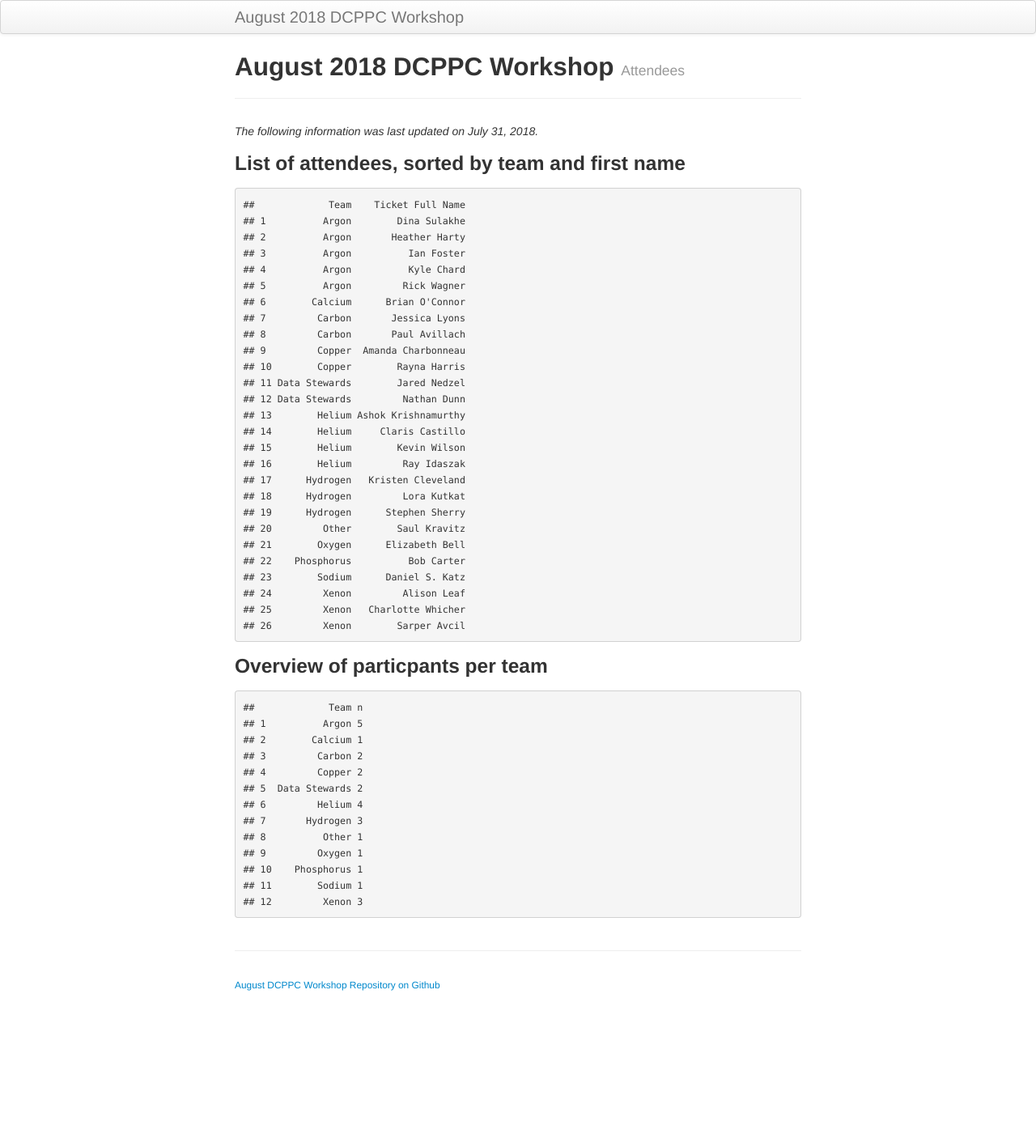
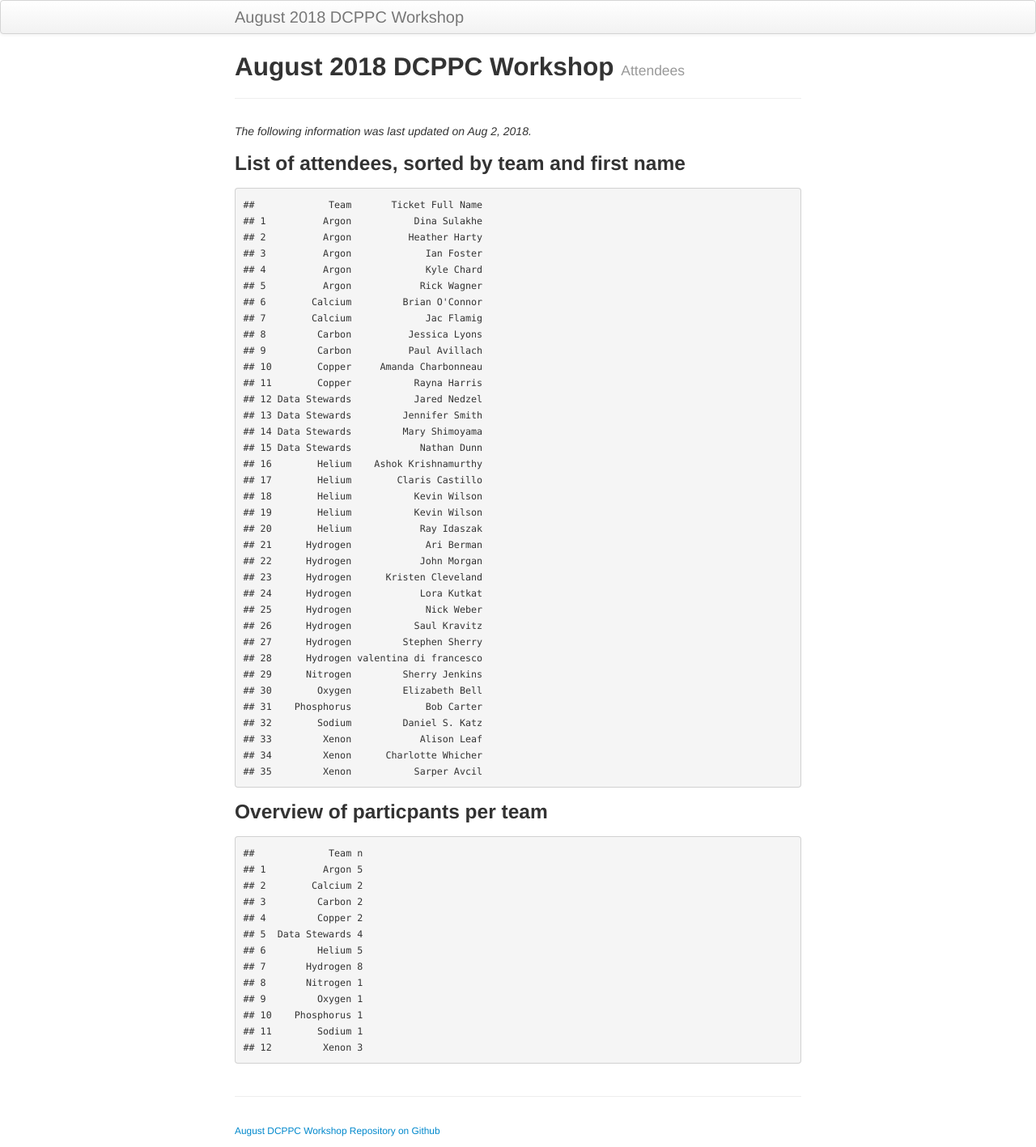
Before and after one commit to dcppc/2018-august-workshop, a Jekyll site: the page built from docs/attendees.md, in a window 1280 px wide. Shown: the whole page at 81% size. Built offline with Jekyll 4.4.1, drawn with Linux system fonts in a browser that asks for light colours; before the commit the page ends 1237 px from its top, so only the background shows below that.

Commit message:
attendees

```diff
--- a/docs/attendees.md
+++ b/docs/attendees.md
@@ -5,49 +5,58 @@ tagline: Attendees
 
 ---
 
-*The following information was last updated on July 31, 2018.*
+*The following information was last updated on Aug 2, 2018.*
 
 ### List of attendees, sorted by team and first name
 
-    ##             Team    Ticket Full Name
-    ## 1          Argon        Dina Sulakhe
-    ## 2          Argon       Heather Harty
-    ## 3          Argon          Ian Foster
-    ## 4          Argon          Kyle Chard
-    ## 5          Argon         Rick Wagner
-    ## 6        Calcium      Brian O'Connor
-    ## 7         Carbon       Jessica Lyons
-    ## 8         Carbon       Paul Avillach
-    ## 9         Copper  Amanda Charbonneau
-    ## 10        Copper        Rayna Harris
-    ## 11 Data Stewards        Jared Nedzel
-    ## 12 Data Stewards         Nathan Dunn
-    ## 13        Helium Ashok Krishnamurthy
-    ## 14        Helium     Claris Castillo
-    ## 15        Helium        Kevin Wilson
-    ## 16        Helium         Ray Idaszak
-    ## 17      Hydrogen   Kristen Cleveland
-    ## 18      Hydrogen         Lora Kutkat
-    ## 19      Hydrogen      Stephen Sherry
-    ## 20         Other        Saul Kravitz
-    ## 21        Oxygen      Elizabeth Bell
-    ## 22    Phosphorus          Bob Carter
-    ## 23        Sodium      Daniel S. Katz
-    ## 24         Xenon         Alison Leaf
-    ## 25         Xenon   Charlotte Whicher
-    ## 26         Xenon        Sarper Avcil
+    ##             Team       Ticket Full Name
+    ## 1          Argon           Dina Sulakhe
+    ## 2          Argon          Heather Harty
+    ## 3          Argon             Ian Foster
+    ## 4          Argon             Kyle Chard
+    ## 5          Argon            Rick Wagner
+    ## 6        Calcium         Brian O'Connor
+    ## 7        Calcium             Jac Flamig
+    ## 8         Carbon          Jessica Lyons
+    ## 9         Carbon          Paul Avillach
+    ## 10        Copper     Amanda Charbonneau
+    ## 11        Copper           Rayna Harris
+    ## 12 Data Stewards           Jared Nedzel
+    ## 13 Data Stewards         Jennifer Smith
+    ## 14 Data Stewards         Mary Shimoyama
+    ## 15 Data Stewards            Nathan Dunn
+    ## 16        Helium    Ashok Krishnamurthy
+    ## 17        Helium        Claris Castillo
+    ## 18        Helium           Kevin Wilson
+    ## 19        Helium           Kevin Wilson
+    ## 20        Helium            Ray Idaszak
+    ## 21      Hydrogen             Ari Berman
+    ## 22      Hydrogen            John Morgan
+    ## 23      Hydrogen      Kristen Cleveland
+    ## 24      Hydrogen            Lora Kutkat
+    ## 25      Hydrogen             Nick Weber
+    ## 26      Hydrogen           Saul Kravitz
+    ## 27      Hydrogen         Stephen Sherry
+    ## 28      Hydrogen valentina di francesco
+    ## 29      Nitrogen         Sherry Jenkins
+    ## 30        Oxygen         Elizabeth Bell
+    ## 31    Phosphorus             Bob Carter
+    ## 32        Sodium         Daniel S. Katz
+    ## 33         Xenon            Alison Leaf
+    ## 34         Xenon      Charlotte Whicher
+    ## 35         Xenon           Sarper Avcil
 
 ### Overview of particpants per team
 
     ##             Team n
     ## 1          Argon 5
-    ## 2        Calcium 1
+    ## 2        Calcium 2
     ## 3         Carbon 2
     ## 4         Copper 2
-    ## 5  Data Stewards 2
-    ## 6         Helium 4
-    ## 7       Hydrogen 3
-    ## 8          Other 1
+    ## 5  Data Stewards 4
+    ## 6         Helium 5
+    ## 7       Hydrogen 8
+    ## 8       Nitrogen 1
     ## 9         Oxygen 1
     ## 10    Phosphorus 1
     ## 11        Sodium 1
```
